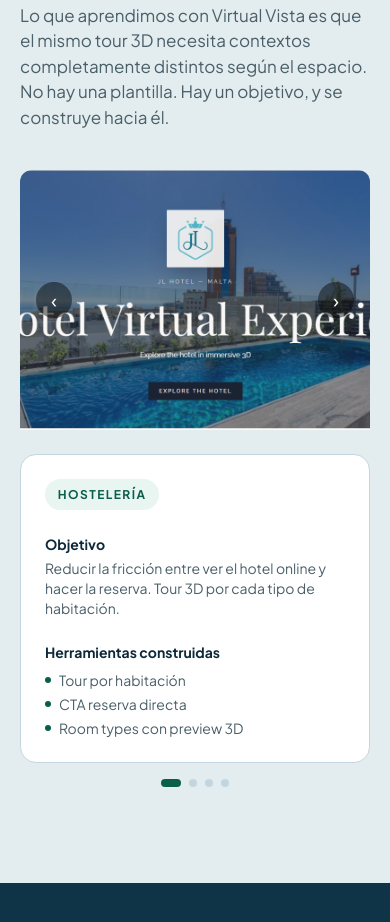
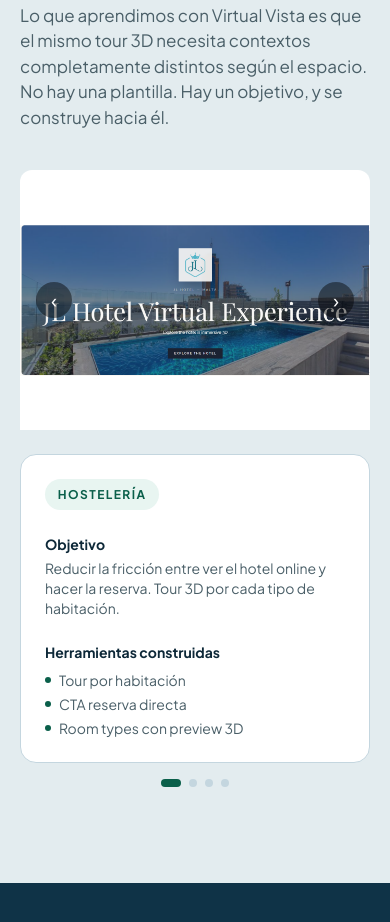
Before and after one commit to JaimeGomez5/cliimber-astro, an Astro site: page /casos/virtual-vista in a window 390 px wide. Shown: the part 3485-4407 px from the top of the page. Built offline with nearby package versions, Linux system fonts and the light colour scheme; Astro itself is replaced by a stand-in of ours.

Commit message:
Fix LandingSlider responsive images

```diff
--- a/src/components/LandingSlider.tsx
+++ b/src/components/LandingSlider.tsx
@@ -26,7 +26,8 @@ export default function LandingSlider() {
         <img
           src={pk.img}
           alt={pk.alt}
-          style={{ position: "absolute", inset: 0, width: "100%", height: "100%", objectFit: "cover", objectPosition: "center top" }}
+          className="object-contain bg-white md:object-cover md:object-[center_top]"
+          style={{ position: "absolute", inset: 0, width: "100%", height: "100%" }}
         />
         <button
           onClick={() => setSlide((slide - 1 + LANDINGS.length) % LANDINGS.length)}
```
